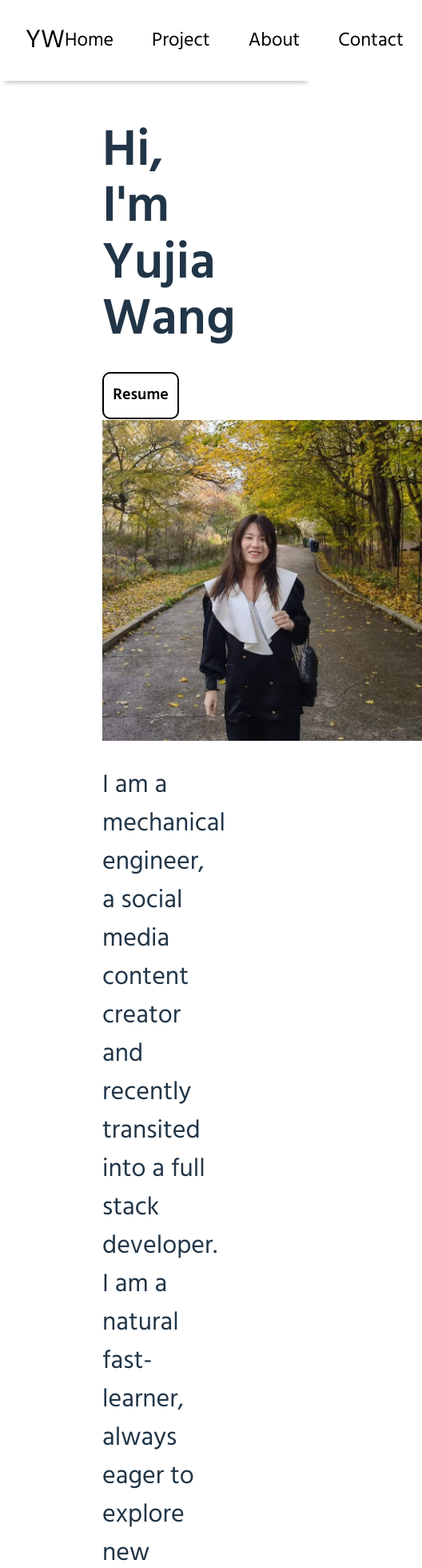
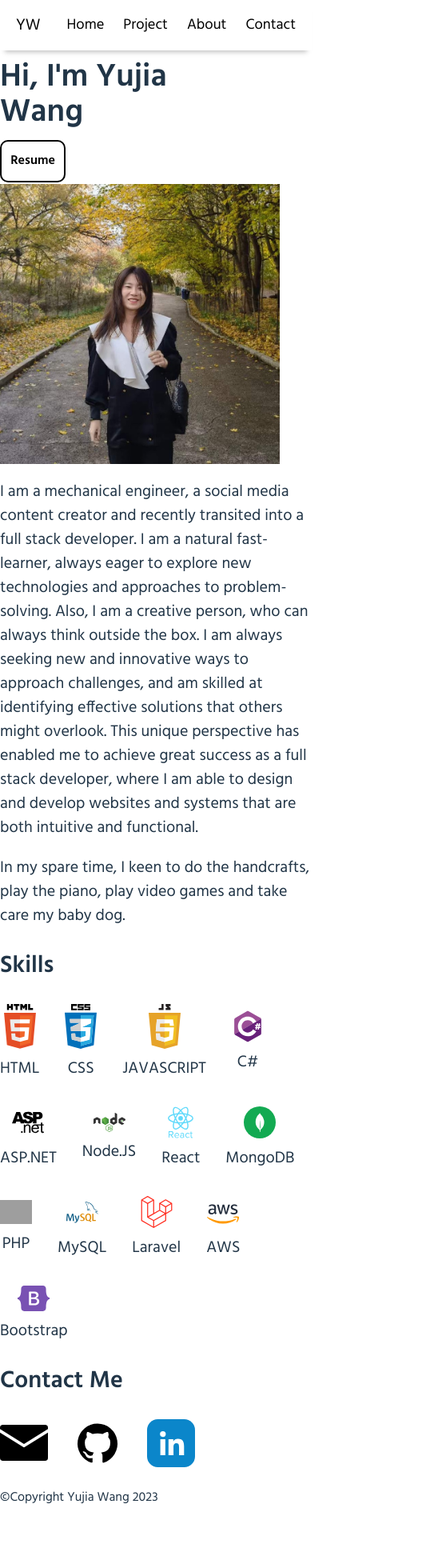
Before and after one commit to YujiaWang6/React_Portfolio, a React (Vite) app: page /about in a window 390 px wide. Shown: the top 1960 px of the page at 80% size, 528 px wide, since content can reach past the window. After the commit the page ends 1900 px from the top, so only its background shows below. Built offline with nearby package versions, Linux system fonts and the light colour scheme; grey boxes are pictures that could not be loaded.

Commit message:
added responsive styling

```diff
--- a/src/components/Projects.jsx
+++ b/src/components/Projects.jsx
@@ -27,16 +27,16 @@ export default function Projects(){
                     <h3 className="projectpage__project_h3"><a href={project.route}>{project.title}</a></h3>
                     <p>{project.blurb}</p>
                     <div className="projectpage__project_detail">
-                        <a href={project.route}><img src={project.image} alt={project.title} width="400"/></a>
+                        <a href={project.route}><img src={project.image} alt={project.title} width="400" className="projectpage__project_detail_img"/></a>
                         <div>
-                            <a href={project.deployingUrl} target="_blank"><img src={newtabIcon} alt="new tab icon" width="60"></img></a>
-                            <a href={project.githubUrl} target="_blank"><img src={githubIcon} alt="github icon" width="60"></img></a>
+                            <a href={project.deployingUrl} target="_blank"><img src={newtabIcon} alt="new tab icon" width="60" className="projectpage__project_detail_icon"></img></a>
+                            <a href={project.githubUrl} target="_blank"><img src={githubIcon} alt="github icon" width="60" className="projectpage__project_detail_icon"></img></a>
                         </div>
                     </div>
                     <div className="projectpage__project_lang">
                         {project.languages.map((lang) => (
                             <div key={lang.id}>
-                                <img src={lang.icon} alt={lang.alt} width="40"></img>
+                                <img src={lang.icon} alt={lang.alt} width="40" className="projectpage__project_lang_icon"></img>
                             </div>
                         ))}
                     </div>
--- a/src/index.css
+++ b/src/index.css
@@ -64,3 +64,114 @@ button:focus-visible {
     background-color: #f9f9f9;
   }
 }
+
+@media screen and (max-width:1000px){
+  .eachProject__img{
+    width: 600px;
+  }
+}
+@media screen and (max-width:800px){
+  .main{
+    padding: 7rem 3rem 0 3rem;
+  }
+  .footer{
+    padding: 0 3rem;
+}
+}
+@media screen and (max-width:650px){
+  .main{
+    padding: 3rem 1.25rem 0 1.25rem;
+  }
+  .footer{
+    padding: 0 1.25rem;
+}
+  .eachProject{
+    margin-top:1.25rem;
+  }
+  #header__siteName{
+    font-size: 1.25rem;
+    padding-left: 1.25rem;
+  }
+  #header__nav_ul{
+    font-size: 1.15rem;
+  }
+  #header__nav{
+    padding-right: 1.25rem;
+  }
+  h1{
+    font-size: 2.5rem;
+  }
+  .main__h2{
+    font-size:2rem;
+  }
+  .about__Container{
+    font-size: 1rem;
+  }
+  .about__Longintro{
+    font-size: 1.25rem;
+  }
+  #about__skill{
+    font-size: 1.25rem;
+  }
+  #name, #email, #message{
+    font-size: 1.25rem;
+  }
+  #formBtn{
+    font-size: 1rem;
+  }
+  .projectpage__project_h3{
+    font-size: 1.25rem;
+  }
+  .projectpage__project p{
+    font-size: 1rem;
+  }
+  .eachProject__a{
+    font-size: 1rem;
+  }
+  .eachProject h2{
+    font-size: 1.8rem;
+  }
+  .eachProject h3{
+    font-size: 1.5rem;
+  }
+  .eachProject p{
+    font-size: 1.25rem;
+  }
+  .eachProject__img{
+    width: 400px;
+  }
+
+  .projectpage__project{
+    margin-bottom: 1.25rem;
+    padding: 1rem;
+  }
+  .projectpage__project_detail{
+    flex-wrap: wrap;
+  }
+  .projectpage__project_detail_icon{
+    width: 50px;
+  }
+  .projectpage__project_lang_icon{
+    width:30px;
+  }
+}
+
+@media screen and (max-width:472px){
+  #header__nav_ul{
+    gap:1.5rem;
+  }
+  .about__Container_img{
+    width:350px;
+  }
+  .main{
+     padding: 3rem 0 0 0;
+  }
+  .footer{
+    padding: 0;
+}
+
+  .projectpage__project_detail_img{
+    width: 375px;
+  }
+
+}
--- a/src/pages/Projects/AllAboutTheUniverse.jsx
+++ b/src/pages/Projects/AllAboutTheUniverse.jsx
@@ -26,7 +26,7 @@ export default function AllAboutTheUniverse(){
             <div className="eachProject">
                 <a href="/project" className="eachProject__a">Go back to all the Projects</a>
                 <h1><a href={project.deployingUrl} className="eachProject__h1">{project.title}</a></h1>
-                <a href={project.deployingUrl} target="_blank"><img src={project.imageForDetail} alt={project.title} width="800"></img></a>
+                <a href={project.deployingUrl} target="_blank"><img src={project.imageForDetail} alt={project.title} className="eachProject__img" width="800"></img></a>
                 <h2>Overview</h2>
                 <p>{project.detailDescription}</p>
                 <h2>Functions</h2>
--- a/src/pages/Projects/BeadKeychainDesignPlatform.jsx
+++ b/src/pages/Projects/BeadKeychainDesignPlatform.jsx
@@ -26,7 +26,7 @@ export default function BeadKeychainDesignPlatform(){
             <div className="eachProject">
                 <a href="/project" className="eachProject__a">Go back to all the Projects</a>
                 <h1><a href={project.deployingUrl} className="eachProject__h1">{project.title}</a></h1>
-                <a href={project.deployingUrl} target="_blank"><img src={project.imageForDetail} alt={project.title} width="800"></img></a>
+                <a href={project.deployingUrl} target="_blank"><img src={project.imageForDetail} alt={project.title} className="eachProject__img" width="800"></img></a>
                 <h2>Overview</h2>
                 <p>{project.detailDescription}</p>
                 <h2>Functions</h2>
--- a/src/pages/Projects/E-Commerce-CMS.jsx
+++ b/src/pages/Projects/E-Commerce-CMS.jsx
@@ -27,7 +27,7 @@ export default function CMS(){
             <div className="eachProject">
                 <a href="/project" className="eachProject__a">Go back to all the Projects</a>
                 <h1><a href={project.deployingUrl} className="eachProject__h1">{project.title}</a></h1>
-                <a href={project.deployingUrl} target="_blank"><img src={project.imageForDetail} alt={project.title} width="800"></img></a>
+                <a href={project.deployingUrl} target="_blank"><img src={project.imageForDetail} alt={project.title} className="eachProject__img" width="800"></img></a>
                 <h2>Overview</h2>
                 <p>{project.detailDescription}</p>
                 <h2>Functions</h2>
--- a/src/pages/Projects/GIFPhotoBooth.jsx
+++ b/src/pages/Projects/GIFPhotoBooth.jsx
@@ -26,7 +26,7 @@ export default function GIFPhotoBooth(){
             <div className="eachProject">
                 <a href="/project" className="eachProject__a">Go back to all the Projects</a>
                 <h1><a href={project.deployingUrl} className="eachProject__h1">{project.title}</a></h1>
-                <a href={project.deployingUrl} target="_blank"><img src={project.imageForDetail} alt={project.title} width="800"></img></a>
+                <a href={project.deployingUrl} target="_blank"><img src={project.imageForDetail} alt={project.title} className="eachProject__img" width="800"></img></a>
                 <h2>Overview</h2>
                 <p>{project.detailDescription}</p>
                 <h2>Functions</h2>
```
